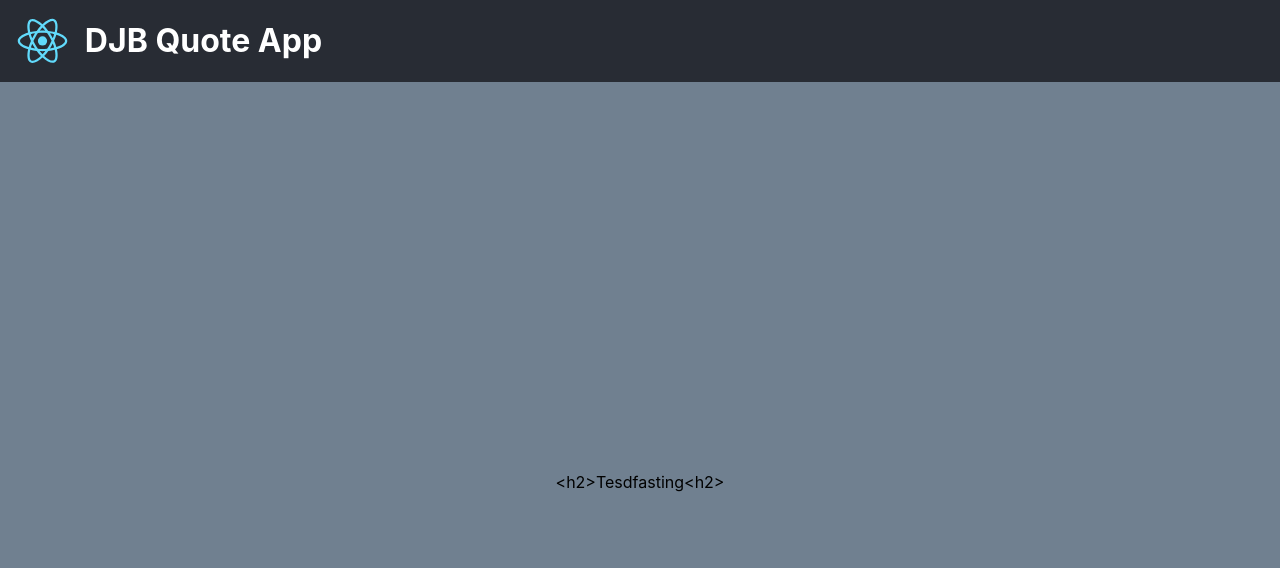
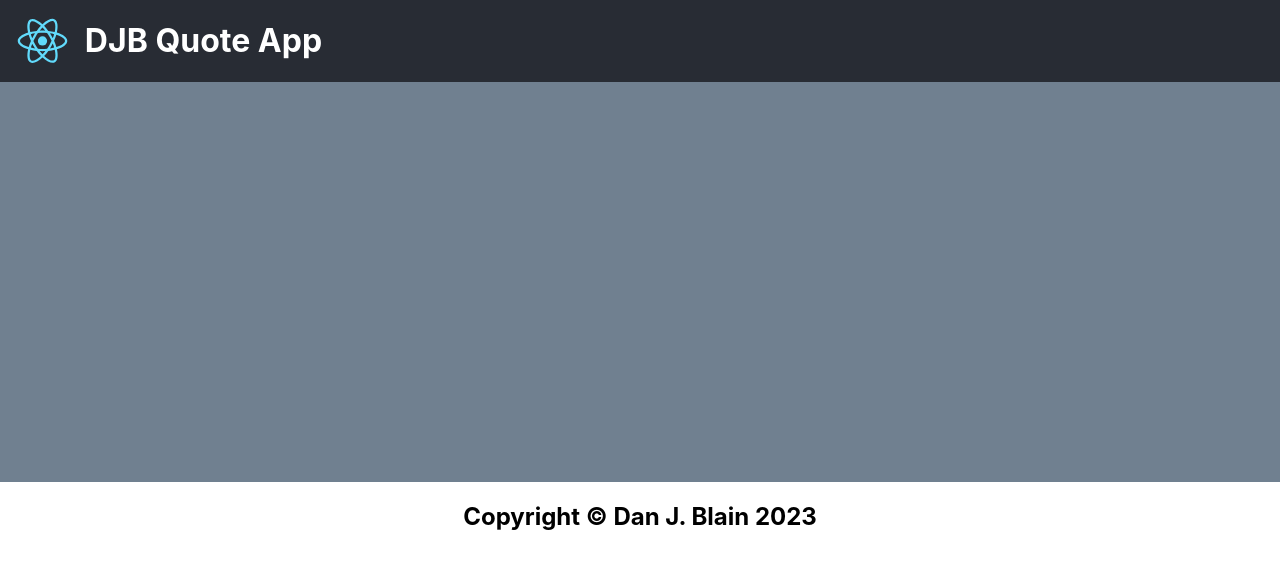
Before and after one commit to DanielBlain/3400-A2, a React (Create React App) app: page / in a window 1280 px wide. Shown: the top 568 px of the page. Built offline with nearby package versions, Linux system fonts and the light colour scheme.

Commit message:
Footer and Header props, default props functioning

```diff
--- a/src/components/App.css
+++ b/src/components/App.css
@@ -17,7 +17,7 @@
   }
 
   .App-main {
-      min-height: 100vh;
+      min-height: 50vh;
       display: flex;
       flex-direction: column;
       align-items: center;
--- a/src/components/App.js
+++ b/src/components/App.js
@@ -1,16 +1,22 @@
 import {useState} from 'react';
+
 import Header from './Header';
+import Footer from './Footer';
+import Main from './Main';
 import './App.css';
 
-let potatoSalad = "<h2>Tesdfasting<h2>";
+let appInfo = {
+    title: "Quote of the Day",
+    author: "Dan J. Blain",
+    copyrightYear: new Date().getFullYear(),
+};
 
 function App() {
   return (
     <div className="App">
-      <Header />
-      <main className="App-main">
-        {potatoSalad}
-      </main>
+      <Header appTitle="DJB Quote App"/>
+      <Main />
+      <Footer copyrightYear={appInfo.copyrightYear} author={appInfo.author}/>
     </div>
   );
 }
--- /dev/null
+++ b/src/components/Footer.js
@@ -0,0 +1,16 @@
+import React from 'react'
+
+const Footer = ({ copyrightYear, author }) => {
+  return (
+    <footer className="App-footer">
+      <h2>Copyright © {author} {copyrightYear}</h2>
+    </footer>
+  )
+}
+
+Footer.defaultProps = {
+    copyrightYear: new Date().getFullYear(),
+    author: 'Unknown',
+}
+
+export default Footer
--- a/src/components/Header.js
+++ b/src/components/Header.js
@@ -1,13 +1,17 @@
 import React from 'react'
 import logo from './logo.svg'
 
-const Header = () => {
+const Header = ({appTitle}) => {
   return (
     <header className="App-header">
       <img src={logo} className="App-logo" alt="logo" />
-      <h1>DJB Quote App</h1>
+      <h1>{appTitle}</h1>
     </header>
   )
 }
 
+Header.defaultProps = {
+    appTitle: "React App",
+}
+
 export default Header
--- /dev/null
+++ b/src/components/Main.js
@@ -0,0 +1,15 @@
+import React from 'react'
+//import Quote from './Quote';
+//        <Quote />
+
+
+const Main = () => {
+  return (
+    <main className="App-main">
+      <div>
+      </div>
+    </main>
+  )
+}
+
+export default Main
--- /dev/null
+++ b/src/components/Quote.js
@@ -0,0 +1,9 @@
+import React from 'react'
+
+const Quote = () => {
+  return (
+    <div>Quote</div>
+  )
+}
+
+export default Quote
```
Also changed, not shown: 1 other file (tests, documents, lock files or other folders).
